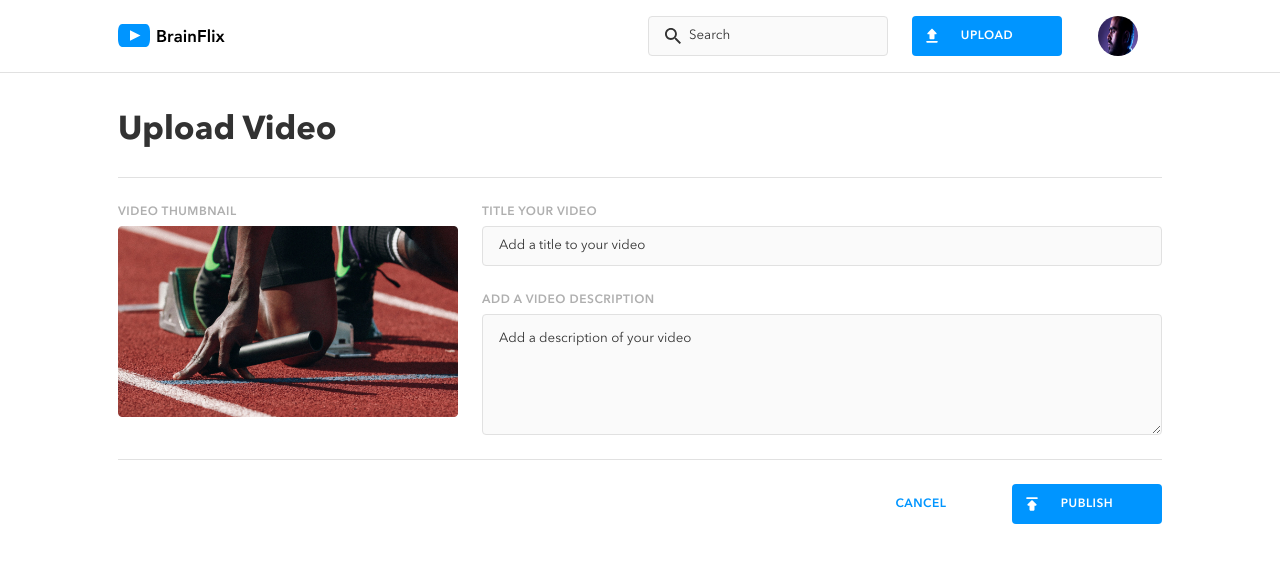
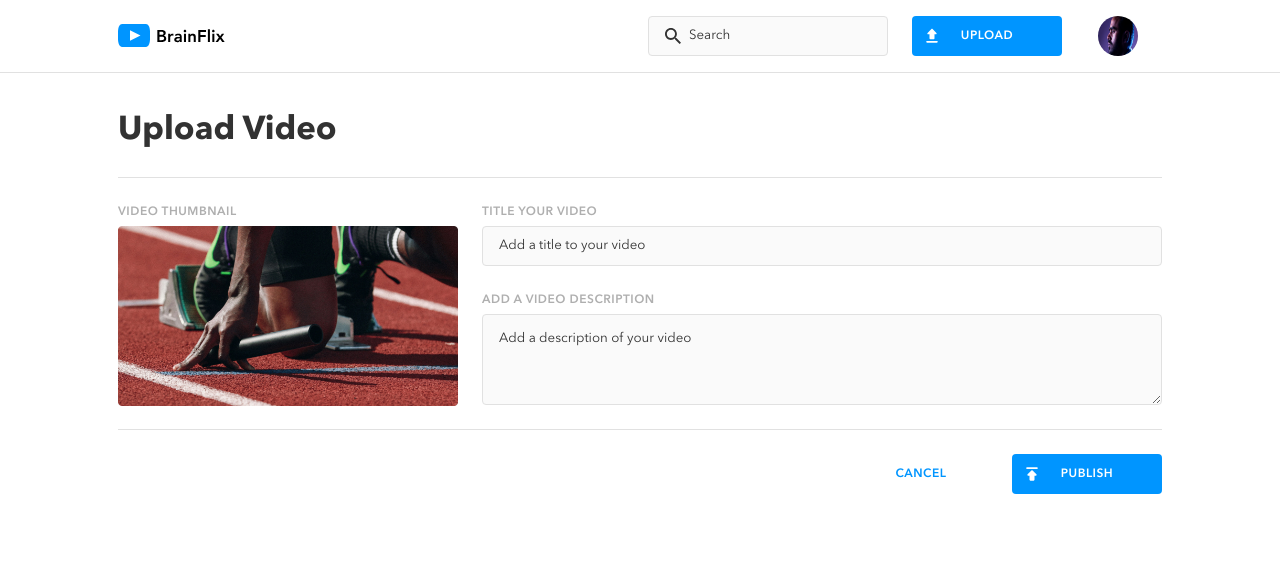
Before and after one commit to strawberrie68/michelle-wong-brainflix, a React (Vite) app: page /upload in a window 1280 px wide. Shown: the top 562 px of the page. Built offline with nearby package versions, Linux system fonts and the light colour scheme.

Commit message:
add: semantics tags for form and css for screen readers

```diff
--- a/src/pages/VideoUpload/VideoUpload.jsx
+++ b/src/pages/VideoUpload/VideoUpload.jsx
@@ -47,7 +47,8 @@ const VideoUpload = () => {
         />
       )}
       <form className="upload__form" onSubmit={handleSubmit}>
-        <div className="upload__body">
+        <fieldset className="upload__body">
+          <legend className="visually-hidden">Upload Video</legend>
           <section className="upload__thumbnail-section">
             <p className="upload__label label-text">VIDEO THUMBNAIL</p>
             <figure className="upload__preview">
@@ -85,7 +86,7 @@ const VideoUpload = () => {
               onChange={handleInputChange}
             />
           </section>
-        </div>
+        </fieldset>
         <div className="upload__footer">
           <Button
             type="submit"
--- a/src/pages/VideoUpload/VideoUpload.scss
+++ b/src/pages/VideoUpload/VideoUpload.scss
@@ -21,6 +21,7 @@
   }
 
   &__body {
+    border: none;
     @include flex-column-gap(null);
 
     @include tablet {
@@ -47,7 +48,6 @@
 
   &__image {
     max-width: 100%;
-    aspect-ratio: 16 / 9;
 
     @include tablet {
       max-width: 50%;
@@ -86,7 +86,7 @@
     &--textarea {
       @extend .input-border;
       @include input-styles;
-      height: 6.44rem;
+      height: 4.54rem;
       padding-top: 0.75rem;
 
       @include tablet {
--- a/src/styles/partials/_globals.scss
+++ b/src/styles/partials/_globals.scss
@@ -131,3 +131,14 @@ body {
     padding: 0 $gap-small;
   }
 }
+
+.visually-hidden {
+  position: absolute;
+  width: 1px;
+  height: 1px;
+  padding: 0;
+  margin: -1px;
+  overflow: hidden;
+  clip: rect(0, 0, 0, 0);
+  border: 0;
+}
```
